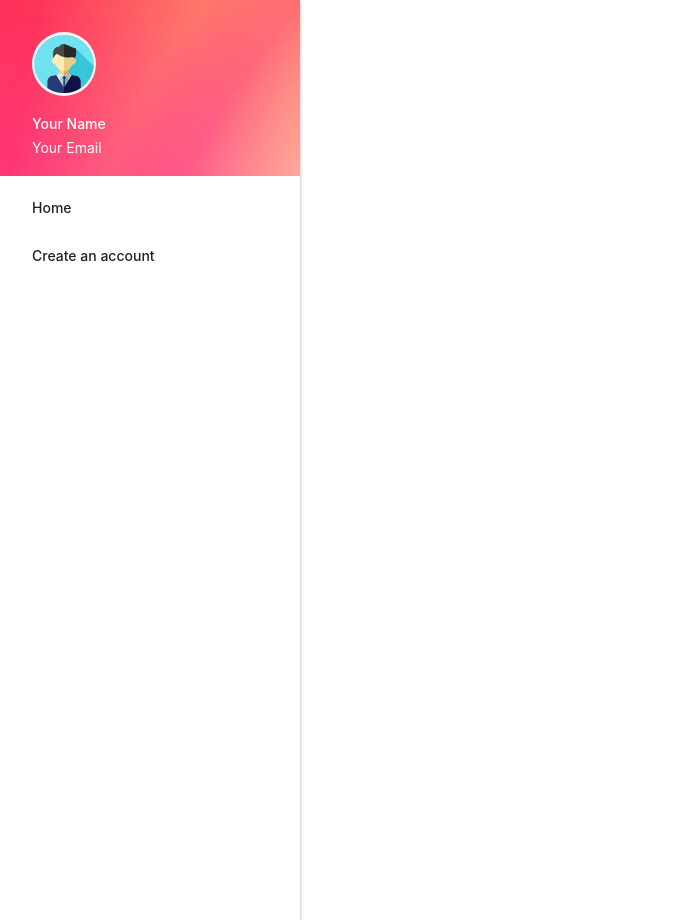
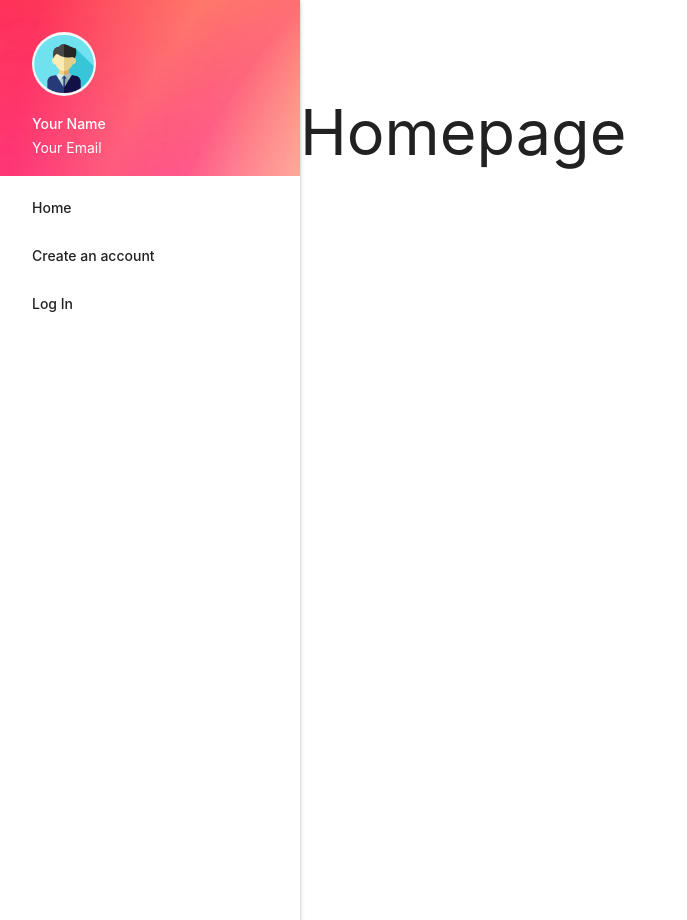
Before and after one commit to BelchieBen/portfolio, a Django app: page / in a window 1280 px wide. Shown: the whole page, without its empty margins (0-687 px from the left). Run offline with Django 3.2, Linux system fonts and the light colour scheme.

Commit message:
Added a margin for the sidebar

```diff
--- a/main/static/main/css/pageLayout.css
+++ b/main/static/main/css/pageLayout.css
@@ -1,3 +1,17 @@
+*{
+	box-sizing: border-box;
+}
+
+header, main, footer {
+      padding-left: 300px;
+    }
+
+    @media only screen and (max-width : 992px) {
+      header, main, footer {
+        padding-left: 0;
+      }
+    }
+
 .bx-menu{
 	font-size: 24px;
 	margin: 8px;
@@ -9,3 +23,8 @@
 
 .hamburger{
 }
+
+.page{
+	display: flex;
+	flex-direction: row;
+}
--- a/main/templates/main/base/base.html
+++ b/main/templates/main/base/base.html
@@ -46,12 +46,18 @@
 	    <li><div class="divider"></div></li>
 	    <li><a class="subheader">Subheader</a></li> -->
 	    <li><a class="waves-effect" href="{% url 'home' %}">Home</a></li>
+	    {% if user.is_authenticated %}
+		    <li><a class="waves-effect" href="{% url 'logout' %}">Logout</a></li>
+	    {% else %}
 	     	<li><a class="waves-effect" href="{% url 'register' %}">Create an account</a></li>
+		    <li><a class="waves-effect" href="{% url 'login' %}">Log In</a></li>
+	    {% endif %}
   	</ul>
-
-	<div>
+	<main>
+		<div class="grid">
 			{% block content %}
 			{% endblock content %}
 		</div>
+	</main>
 </body>
 </html>
--- a/main/templates/main/home/home.html
+++ b/main/templates/main/home/home.html
@@ -3,6 +3,7 @@
 {% block title %} Homepage {% endblock title %}
 
 {% block content %}
-<h1>Testing</h1>
-
+<div class="page">
+	<h1>Homepage</h1>
+</div>
 {% endblock content %}
```
Also changed, not shown: db.sqlite3. Lines whose indentation alone changed are shown as unchanged.
